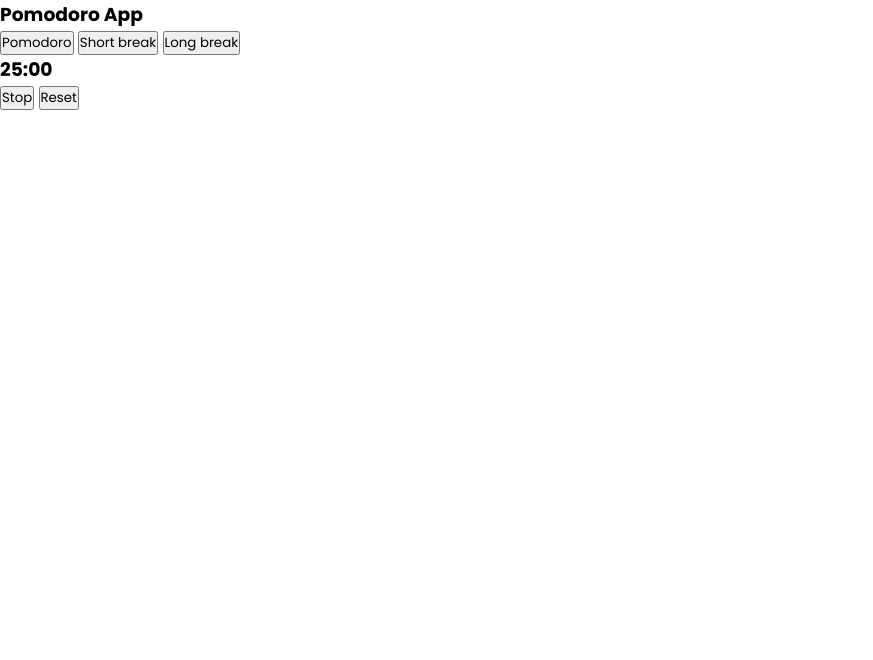
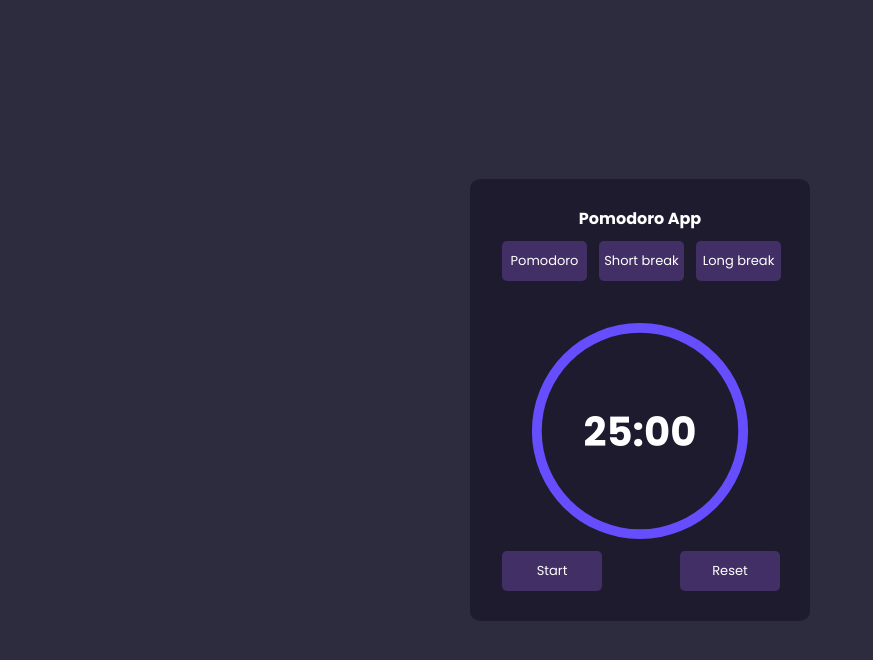
Before and after one commit to MMTsallagova/Pomodoro-App, a plain HTML site: page Pomodoro.html in a window 1280 px wide. Shown: the whole page, without its empty margins (0-873 px from the left). Drawn offline with Linux system fonts and the light colour scheme.

Commit message:
Update CSS for application

```diff
--- a/Pomodoro.css
+++ b/Pomodoro.css
@@ -6,3 +6,123 @@
     box-sizing: border-box;
     font-family: 'poppins', sans-serif;
 }
+
+body{
+    background: #2d2c3e;
+}
+
+.app-container{
+    padding: 20px 20px 20px 20px;
+    width:340px;
+    background: #1e1b2e;
+    position: absolute;
+    top: 50%;
+    left:50%;
+    transform: translate(-50%,-50%);
+    border-radius: 10px;
+}
+
+.app-container .app-title {
+    text-align: center;
+    color: #fff;
+    font-size: 16px;
+    margin-top: 7px;
+}
+
+.app-container .option-bar
+{
+    height: 60px;
+    width: 100%;
+    display: flex;
+    align-items: center;
+}
+
+.app-container .option-bar button{
+    all: unset;
+    height: 40px;
+    width: 85px;
+    color: white;
+    background-color: #422f66;
+    display: flex;
+    align-items: center;
+    justify-content: center;
+    font-size: 13px;
+    float: left;
+    margin-left: 12px;
+    border-radius: 5px;
+    cursor: pointer;
+}
+
+.app-container .option-bar button.active{
+    background: #7d59c1;
+}
+
+.app-container .timer{
+    height: 220px;
+    width: 220px;
+    background: conic-gradient(#664efe 360deg, #422f66 0deg);
+    border-radius: 100%;
+    margin: 30px auto auto;
+    display: flex;
+    align-items: center;
+    justify-content: center;
+    animation: pulse 3s infinite;
+}
+
+@keyframes pulse {
+    0%{
+        transform:scale(0.97);
+    }
+    50%{
+        transform: scale(1);
+    }
+    100%{
+        transform: scale(0.97);
+    }
+
+}
+
+.app-container .timer .timer-inner{
+    height: 200px;
+    width: 200px;
+    background: #1e1b2e;
+    border-radius: 100%;
+    display: flex;
+    align-items: center;
+    justify-content: center;
+    color: #fff;
+    font-size: 35px;
+}
+
+.app-container .pause-setting-bar{
+    height: 60px;
+    width: 100%;
+    display: flex;
+    align-items: center;
+}
+
+.app-container .pause-setting-bar button{
+    all: unset;
+    height: 40px;
+    width: 100px;
+    color: white;
+    background-color: #422f66;
+    display: flex;
+    align-items: center;
+    justify-content: center;
+    font-size: 13px;
+    float: left;
+    margin-left: 12px;
+    border-radius: 5px;
+    text-align: center;
+    cursor: pointer;
+}
+
+.app-container .pause-setting-bar #reset-button{
+    position: absolute;
+    right: 30px;
+}
+
+.app-container .pause-setting-bar #stop-button{
+    display: none;
+}
--- a/Pomodoro.html
+++ b/Pomodoro.html
@@ -20,6 +20,7 @@
         </div>
     </div>
     <div class="pause-setting-bar">
+        <button id="start-button">Start</button>
         <button id="stop-button">Stop</button>
         <button id="reset-button">Reset</button>
     </div>
```
